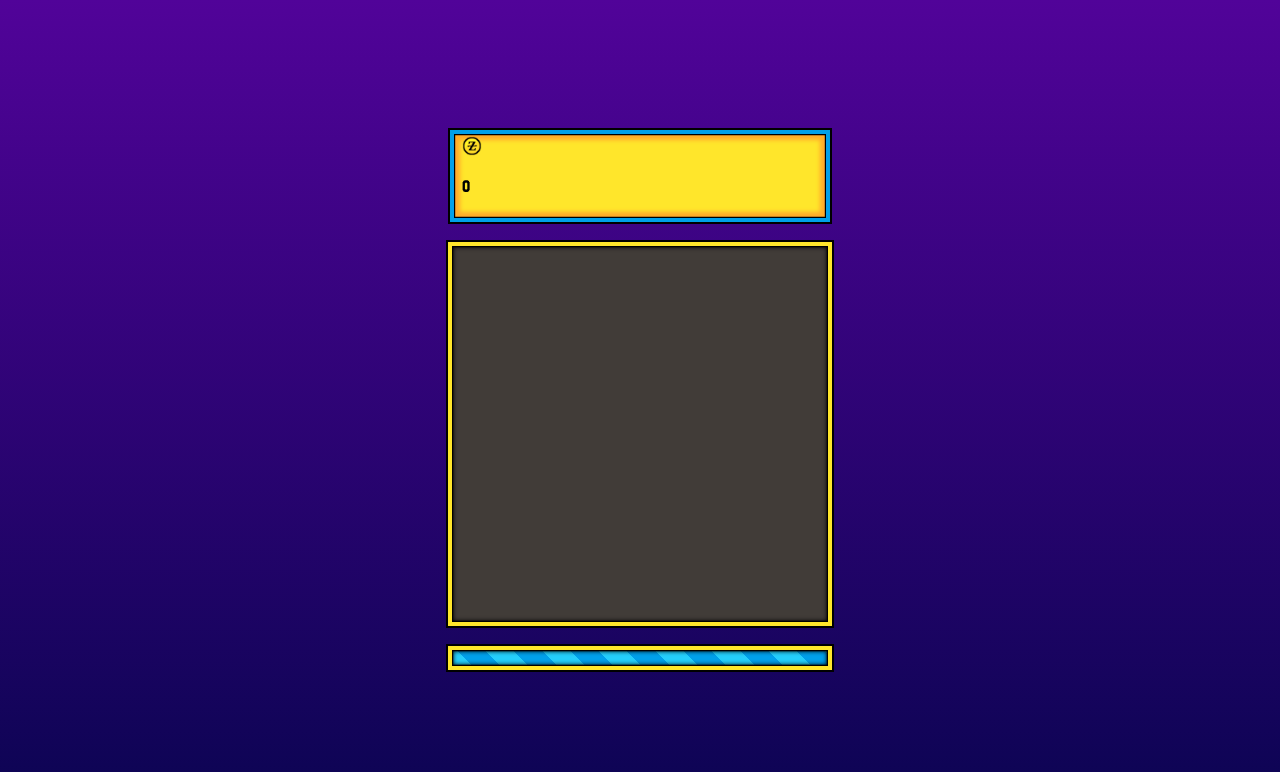
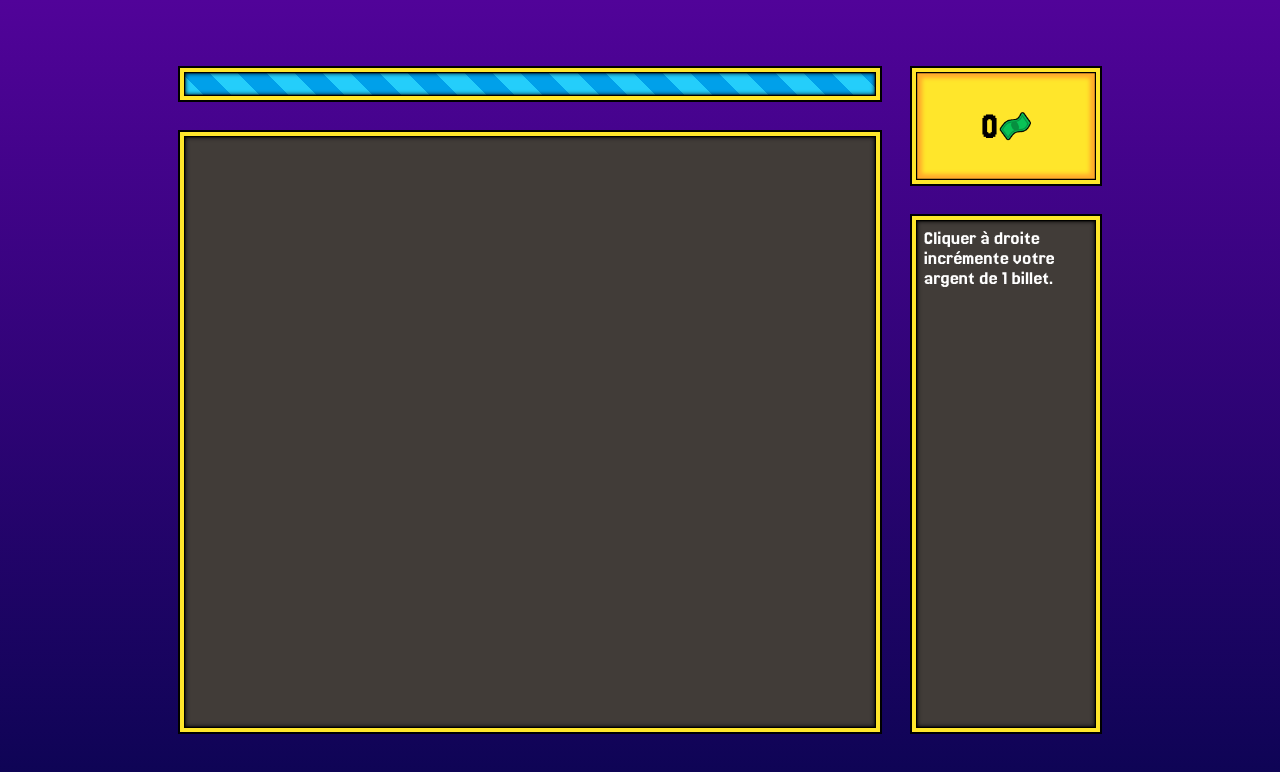
Before and after one commit to pierre799/Idle-Factory-Game, a plain HTML site: page index.html in a window 1280 px wide. Drawn offline with Linux system fonts and the light colour scheme.

Commit message:
modifications

```diff
--- a/css/style.css
+++ b/css/style.css
@@ -1,150 +1,120 @@
-/*--------------------------*/
-/*          GLOBAL         */
-/*--------------------------*/
+* {
+    margin: 0;
+    padding: 0;
+    box-sizing: border-box;
+}
+
 @font-face {
     src: url("../assets/fonts/Jersey20-Regular.ttf") format("truetype");
     font-family: "Jersey";
 }
 
-p, a, button {
-    font-family: "Jersey";
-}
-
-body {
+body, html {
+    height: 100%;
+    width: 100%;
     display: flex;
     justify-content: center;
     align-items: center;
-    height: 100vh;
-    margin: 0;
     background: linear-gradient(#510399, rgb(12, 4, 83));
+    font-family: "Jersey"; /*suppr?*/
 }
 
-/*--------------------------*/
-/*         CONTENT         */
-/*--------------------------*/
-div.content {
-    justify-items: center;
-    display: grid;
-    justify-content: center;
+.container {
+    display: flex;
 }
 
-/*--------------------------*/
-/*       GAME INFO         */
-/*--------------------------*/
-div.gameInfo {
-    box-shadow: inset 0 0 0 0.5vh #00A0EA, inset 0 0 0 0.65vh #000000, inset 0 0 0.5vh 1.25vh #ffaa2b;
-    box-sizing: border-box;
-    width: 30vw;
-    height: 12vh;
-    margin-bottom: 2vh;
-    padding-top: 0.75vh;
-    padding-right: 1.5vh;
-    padding-bottom: 0.75vh;
-    padding-left: 1.5vh;
-    background-color: #FFE62B;
-    border: 0.3vh solid black;
+.left {
+    display: flex;
+    flex-direction: column;
+    width: 55vw;
+    margin-right: 3.5vh;
 }
 
-th, tr, table, .gameStats {
-    user-select: none;
-    pointer-events: none;
+.progressBar {
+    height: 4.5vh;
+    width: 100%;
+    border: 0.3vh solid black;
+    position: relative;
 }
 
-div.gameStats {
-    display: inline-flex;
-    align-items: center;
+.progressBarOutline {
+    box-shadow: inset 0 0 0 0.5vh #FFE62B, inset 0 0 0 0.65vh #000000, inset 0 0 0.5vh 0.65vh #000000;
+    z-index: 3;
+    position: absolute;
+    top: 0;
+    left: 0;
     width: 100%;
+    height: 100%;
 }
 
-div.gameStats > p {
-    margin: 0;
-}
-
-img.coinIcon {
-    vertical-align: text-top;
-    pointer-events: none;
-    height: 2.5vh;
-    width: 2.5vh;
-}
-
-p.balanceText {
-    font-size: 2.5vh;
-}
-
-p.roundText {
-    font-size: 2.5vh;
-    font-weight: bold;
-}
-
-.iconResult {
-    pointer-events: none;
-    user-select: none;
-    height: 2.5vh;
-}
-
-p.instructionText {
-    width: 100%;
-    margin: 0;
-    font-size: 2.5vh;
-}
-
-/*--------------------------*/
-/*        GAME WINDOW       */
-/*--------------------------*/
-div.gameWindow {
-    box-shadow: inset 0 0 0 0.5vh #FFE62B, inset 0 0 0 0.65vh #000000, inset 0 0 0.5vh 0.65vh #000000;
-    width: 30vw;
-    margin-bottom: 2vh;
-    background-color: rgb(65, 60, 56);
-    border: 0.3vh solid black;
-}
-
-div.gameWindowMain {
-    position: relative;
-    overflow: hidden;
-    width: 100%;
-    padding-top: 30vw;
-}
-
-img.cursorCenter {
-    pointer-events: none;
-    user-select: none;
-    position: absolute;
-    width: 8%;
-    height: 8%;
-}
-
-/*--------------------------*/
-/*       PROGRESS BAR       */
-/*--------------------------*/
-div.progressBar {
-    position: relative;
-    width: 30vw;
-    height: 3vh;
-    border: 0.3vh solid black;
-}
-
-div.barOutline {
-    box-shadow: inset 0 0 0 0.5vh #FFE62B, inset 0 0 0 0.65vh #000000, inset 0 0 0.5vh 0.65vh #000000;
-    position: absolute;
-    z-index: 3;
-    top: 0;
-    width: 30vw;
-    height: 3vh;
-}
-
-div.barFill {
-    position: absolute;
-    z-index: 2;
-    top: 0;
+.progressBarFill {
     width: 100%;
     height: 100%;
+    top: 0;
+    left: 0;
+    z-index: 2;
+    position: absolute;
     transition: width 1s cubic-bezier(0.3, 0, 0.6, 1);
     background: repeating-linear-gradient(45deg,#24CEFB,#24CEFB 2.5vh,#00A0EA 2.5vh,#00A0EA 5vh);
 }
 
-div.barContent {
+.progressBarBackground {
     width: 100%;
     height: 100%;
     background-color: rgb(65, 60, 56);
+    position: absolute;
+    top: 0;
+    left: 0;
+    z-index: 1;
 }
+
+.gameArea {
+    box-shadow: inset 0 0 0 0.5vh #FFE62B, inset 0 0 0 0.65vh #000000, inset 0 0 0.5vh 0.65vh #000000;
+    background-color: rgb(65, 60, 56);
+    border: 0.3vh solid black;
+    height: 75.5vh;
+    margin-top: 3.5vh;
+    width: 100%;
+}
+
+.right {
+    width: 15vw;
+}
+
+.playerStats {
+    box-shadow: inset 0 0 0 0.5vh #FFE62B, inset 0 0 0 0.65vh #000000, inset 0 0 0.5vh 1.25vh #ffaa2b;
+    background-color: #FFE62B;
+    border: 0.3vh solid black;
+    padding: 1.5vh;
+    font-size: 5vh;
+    justify-content: center;
+    align-items: center;
+    display: flex;
+
+    height: 15vh;
+    width: 100%;
+}
+
+.billIcon {
+    vertical-align: text-top;
+    pointer-events: none;
+    user-select: none;
+    height: 4vh;
+    width: 4vh;
+}
+
+.sidePanel {
+    box-shadow: inset 0 0 0 0.5vh #FFE62B, inset 0 0 0 0.65vh #000000, inset 0 0 0.5vh 0.65vh #000000;
+    background-color: rgb(65, 60, 56);
+    border: 0.3vh solid black;
+    padding: 1.5vh;
+
+    height: 65vh;
+    margin-top: 3.5vh;
+    width: 100%;
+}
+
+.sidePanelText { /*suppr, appliquer sur tout textes?*/
+    color: white;
+    font-size: 2.5vh;
+}
--- a/index.html
+++ b/index.html
@@ -8,32 +8,24 @@
 </head>
 
 <body>
-    <main>
-        <div class="content">
-
-            <!-- FRAME 1: GAME INFO -->
-
-            <div class="gameInfo">
-                <span><img src="assets/icons/coin-icon.png" class="coinIcon"></span>
-                <p class="balanceText" id="balanceText">0</p>
+    <div class="container">
+        <div class="left">
+            <div class="progressBar">
+                <div class="progressBarOutline" id="progressBarOutline"></div>
+                <div class="progressBarFill" id="progressBarFill"></div>
+                <div class="progressBarBackground"></div>
             </div>
-
-            <!-- FRAME 2: GAME WINDOW -->
-
-            <div class="gameWindow">
-                <div class="gameWindowMain" id="gameWindowMain" onclick="cursorInteraction(event)">
-                </div>
+            <div class="gameArea" id="gameArea" onclick="frameClicked(event)"></div>
+        </div>
+        <div class="right">
+            <div class="playerStats">
+                <p id="balanceText">0</p><img src="assets/icons/bill-icon.png" class="billIcon">
             </div>
-
-            <!-- FRAME 3: PROGRESS BAR -->
-
-            <div class="progressBar">
-                <div class="barOutline" id="barOutline"></div>
-                <div class="barFill" id="barFill"></div>
-                <div class="barContent" id="barContent"></div>
+            <div class="sidePanel">
+                <p class="sidePanelText">Cliquer à droite incrémente votre argent de 1 billet.</p>
             </div>
         </div>
-    </main>
+    </div>
 
     <script src="js/main.js"></script>
 </body>
--- a/js/main.js
+++ b/js/main.js
@@ -1,5 +1,6 @@
-const barFill = document.getElementById("barFill");
-const barOutline = document.getElementById("barOutline");
+const gameArea = document.getElementById("gameArea")
+const progressBarFill = document.getElementById("progressBarFill");
+const progressBarOutline = document.getElementById("progressBarOutline");
 const balanceText = document.getElementById("balanceText");
 
 var isInGame = false;
@@ -8,28 +9,28 @@ var balance = 0;
 //renommer et "inverser" la fonction
 function countdown(seconds) {
     isInGame = true;
-    balanceText.textContent = `${balance + 1}`;
+    balance++;
     let remainingTime = seconds;
 
     let interval = setInterval(() => {
         remainingTime--;
         let percentage = remainingTime * (100 / seconds);
-        barFill.style.width = percentage + "%";
+        progressBarFill.style.width = percentage + "%";
 
         if (percentage <= 15) {
-            barOutline.style.boxShadow = "box-shadow: inset 0 0 0 0.5vh rgb(255, 105, 46), inset 0 0 0 0.65vh #000000, inset 0 0 0.5vh 0.65vh #000000";
+            progressBarOutline.style.boxShadow = "box-shadow: inset 0 0 0 0.5vh rgb(255, 105, 46), inset 0 0 0 0.65vh #000000, inset 0 0 0.5vh 0.65vh #000000";
         }
         if (remainingTime < 0) {
             clearInterval(interval);
-            barOutline.style.boxShadow = "box-shadow: inset 0 0 0 0.5vh #FFE62B, inset 0 0 0 0.65vh #000000, inset 0 0 0.5vh 0.65vh #000000";
-            barFill.style.width = "100%";
-            balance++;
+            progressBarOutline.style.boxShadow = "box-shadow: inset 0 0 0 0.5vh #FFE62B, inset 0 0 0 0.65vh #000000, inset 0 0 0.5vh 0.65vh #000000";
+            progressBarFill.style.width = "100%";
+            balanceText.textContent = `${balance}`;
             isInGame = false;
         }
     }, 1000);
 }
 
-function cursorInteraction(event) {
+function frameClicked(event) {
     if (isInGame == false) {
         countdown(5);
     }
```
Also changed, not shown: assets/icons/bill-icon.png (added), assets/images/objects/obj-1.png (added), assets/images/objects/obj-2.png (renamed from assets/images/balls/ball-1.png), 1 other file.
